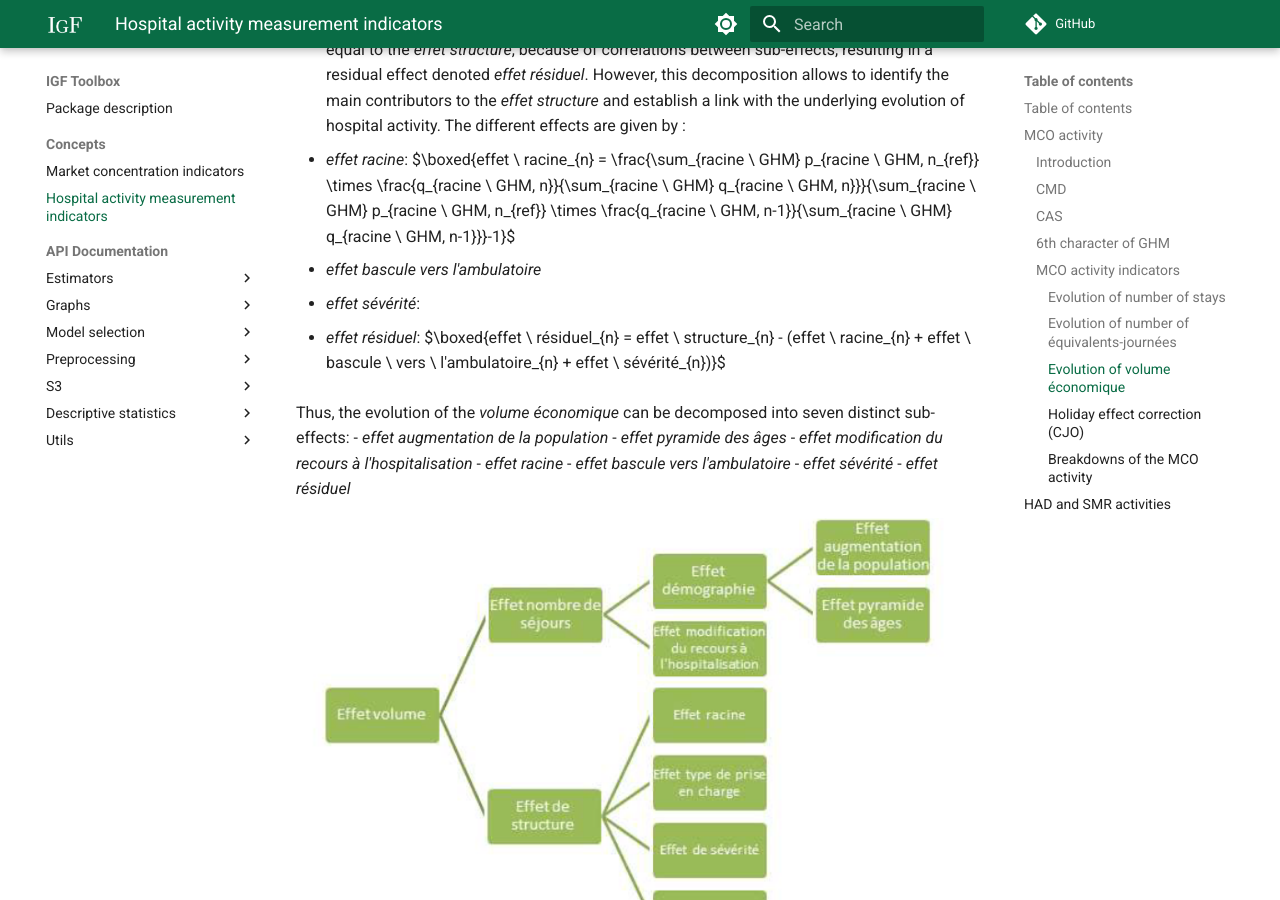
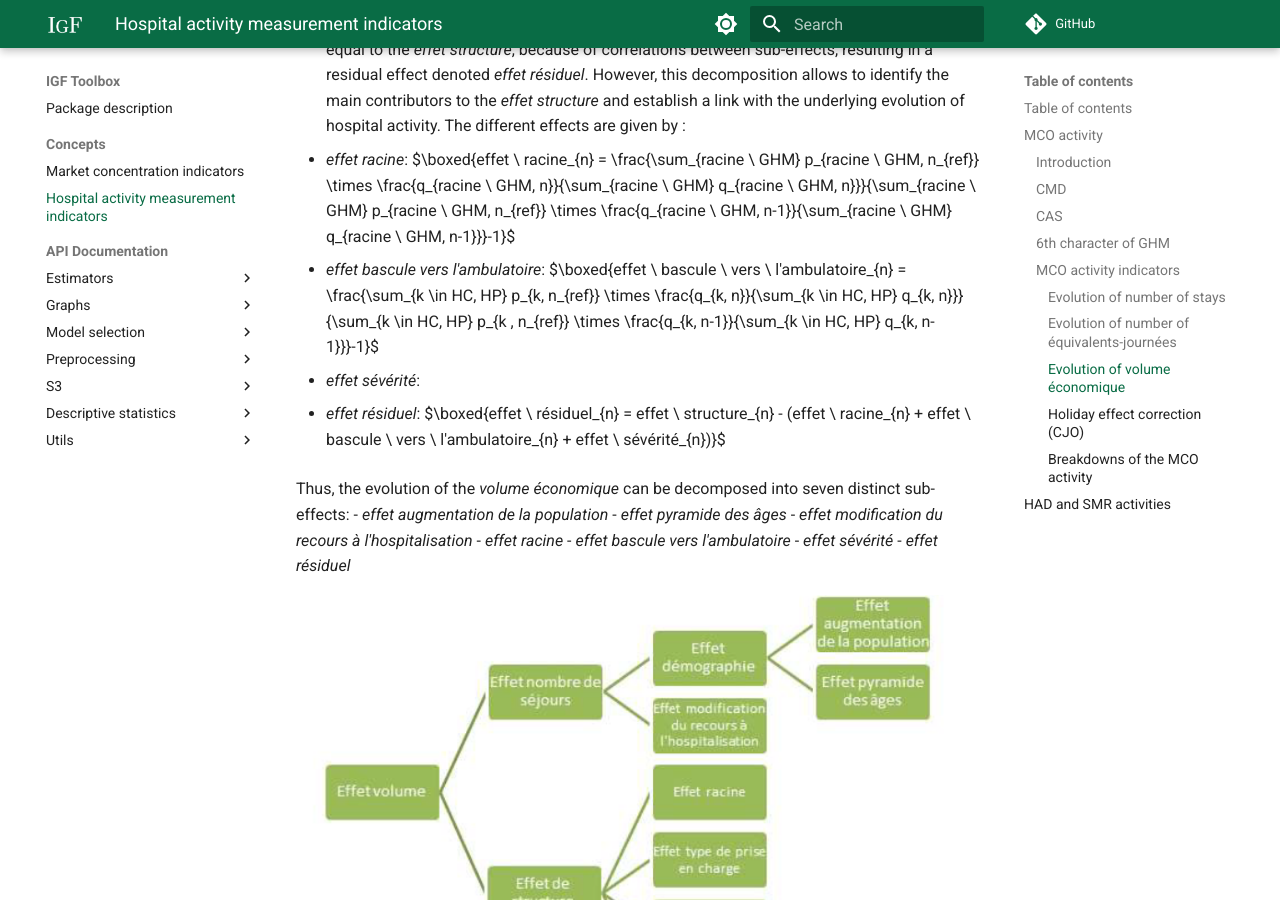
Before and after one commit to IGF-PSD/igf_toolbox, an MkDocs documentation site: the page built from docs/concepts/HOSPITAL_ACTIVITY.md, in a window 1280 px wide and 900 px high, scrolled down 7772 px. Built offline with MkDocs 1.6.1 and Material for MkDocs 9.7.7, drawn with Linux system fonts in a browser that asks for light colours; formulas are drawn with MathJax 3; comment, search, counter and statistics services are not loaded.

Commit message:
Update HOSPITAL_ACTIVITY.md

```diff
--- a/docs/concepts/HOSPITAL_ACTIVITY.md
+++ b/docs/concepts/HOSPITAL_ACTIVITY.md
@@ -170,7 +170,7 @@ The *effet nombre de séjours* corresponds to the annual change in the number of
 
   - *effet racine*: $\boxed{effet \\ racine_{n} = \frac{\sum_{racine \\ GHM} p_{racine \\ GHM, n_{ref}} \times \frac{q_{racine \\ GHM, n}}{\sum_{racine \\ GHM} q_{racine \\ GHM, n}}}{\sum_{racine \\ GHM} p_{racine \\ GHM, n_{ref}} \times \frac{q_{racine \\ GHM, n-1}}{\sum_{racine \\ GHM} q_{racine \\ GHM, n-1}}}-1}$
 
-  - *effet bascule vers l'ambulatoire*
+  - *effet bascule vers l'ambulatoire*: $\boxed{effet \\ bascule \\ vers \\ l'ambulatoire_{n} = \frac{\sum_{k \in HC, HP} p_{k, n_{ref}} \times \frac{q_{k, n}}{\sum_{k \in HC, HP} q_{k, n}}}{\sum_{k \in HC, HP} p_{k , n_{ref}} \times \frac{q_{k, n-1}}{\sum_{k \in HC, HP} q_{k, n-1}}}-1}$
 
   - *effet sévérité*:
 
```
